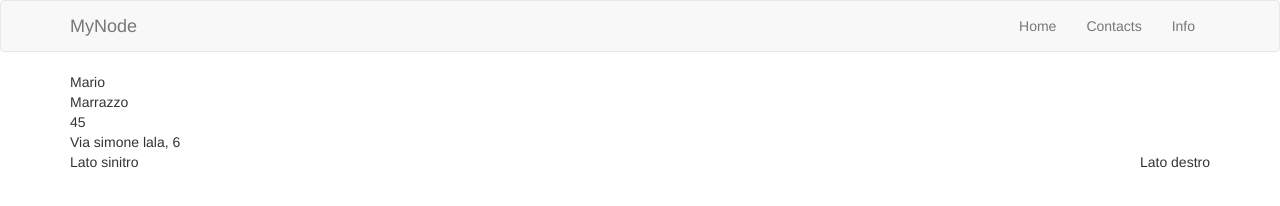
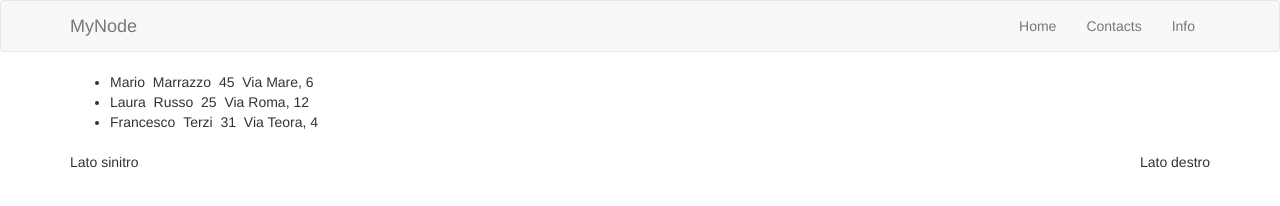
Before and after one commit to digio47/AlaNode, a website: page index.jade in a window 1280 px wide. Drawn offline with nearby package versions, Linux system fonts and the light colour scheme; files that its build step writes are made by us from their sources; no server answers.

Commit message:
rimosso info personali

```diff
--- a/index.jade
+++ b/index.jade
@@ -26,15 +26,20 @@ html(ng-app='mynode')
                             a(href="{{mitem.url}}") {{mitem.name}}
 
 
-        div(class="container",ng-controller="MyController")
-            div
-                span {{datas.name}}
-                br
-                span {{datas.lastname}}
-                br
-                span {{datas.age}}
-                br
-                span {{datas.address}}
+        div(class="container", ng-controller="MyController")
+            ul
+                li(ng-repeat="x in datas")
+                    span {{x.name}} &nbsp;
+                    span {{x.lastname}} &nbsp;
+                    span {{x.age}} &nbsp;
+                    span {{x.address}} &nbsp;
+                    br
+
+        div(class="container", ng-controller="UrlDatas")
+            ul
+                li(ng-repeat="y in records")
+                    span {{y.Name + '&nbsp;' + y.Country + '&nbsp;' + y.City}}
+                    br
 
         footer(class="footer")
             div(class="container")
--- a/mynode.js
+++ b/mynode.js
@@ -25,12 +25,16 @@ mynode.controller('SiteConfigController',function($scope){
 });
 
 mynode.controller('MyController', function($scope){
+   $scope.datas = [
+      { "name":"Mario", "lastname":"Marrazzo", "age":45, "address":"Via Mare, 6" },
+      { "name":"Laura", "lastname":"Russo", "age":25, "address":"Via Roma, 12" },
+      { "name":"Francesco", "lastname":"Terzi", "age":31, "address":"Via Teora, 4" }
+   ]
+});
 
-   $scope.name = "Mario";
-   $scope.datas = {
-      "name":"Mario",
-      "lastname":"Marrazzo",
-      "age":45,
-      "address":"Via simone lala, 6"
-   }
+mynode.controller('UrlDatas', function($scope, $http){
+   $http.get("http://www.w3schools.com/angular/customers.php")
+       .success(function(response) {
+          $scope.records = response.records;
+       });
 });
```
Also changed, not shown: index.html.
